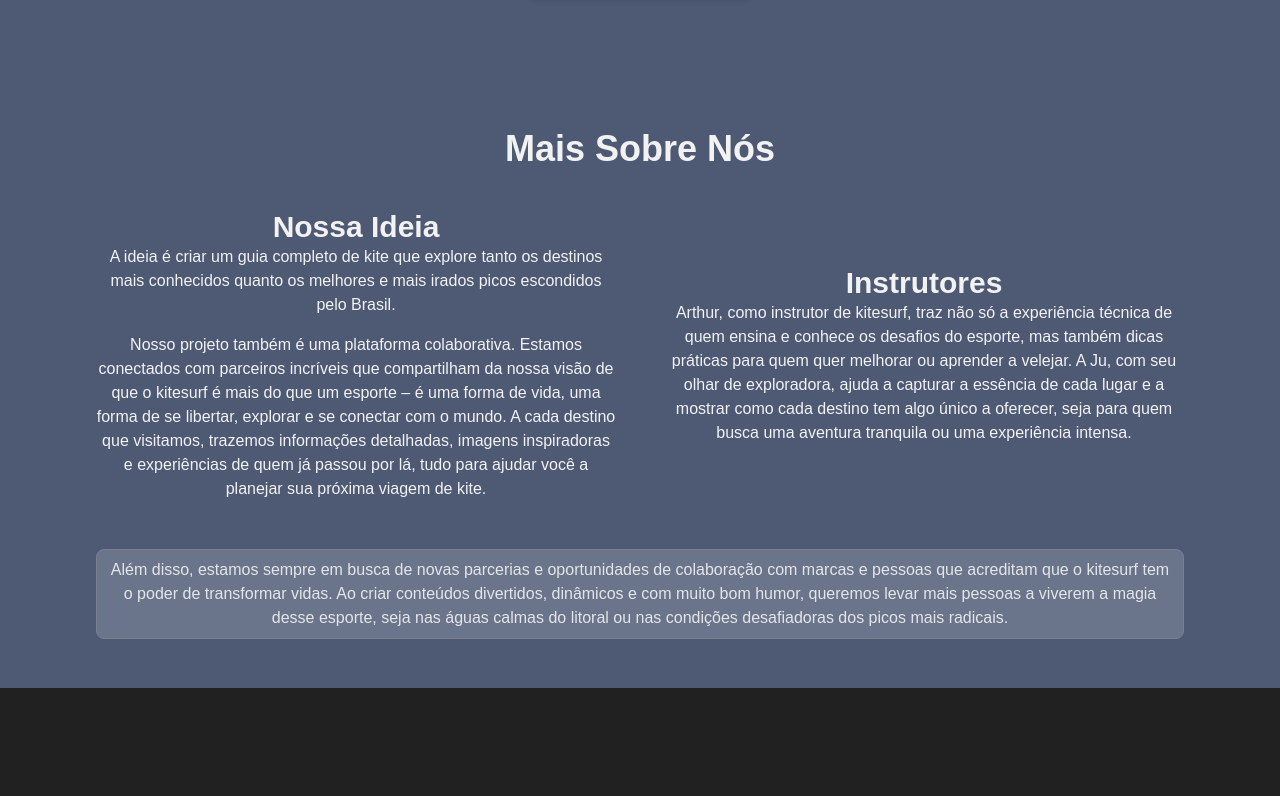
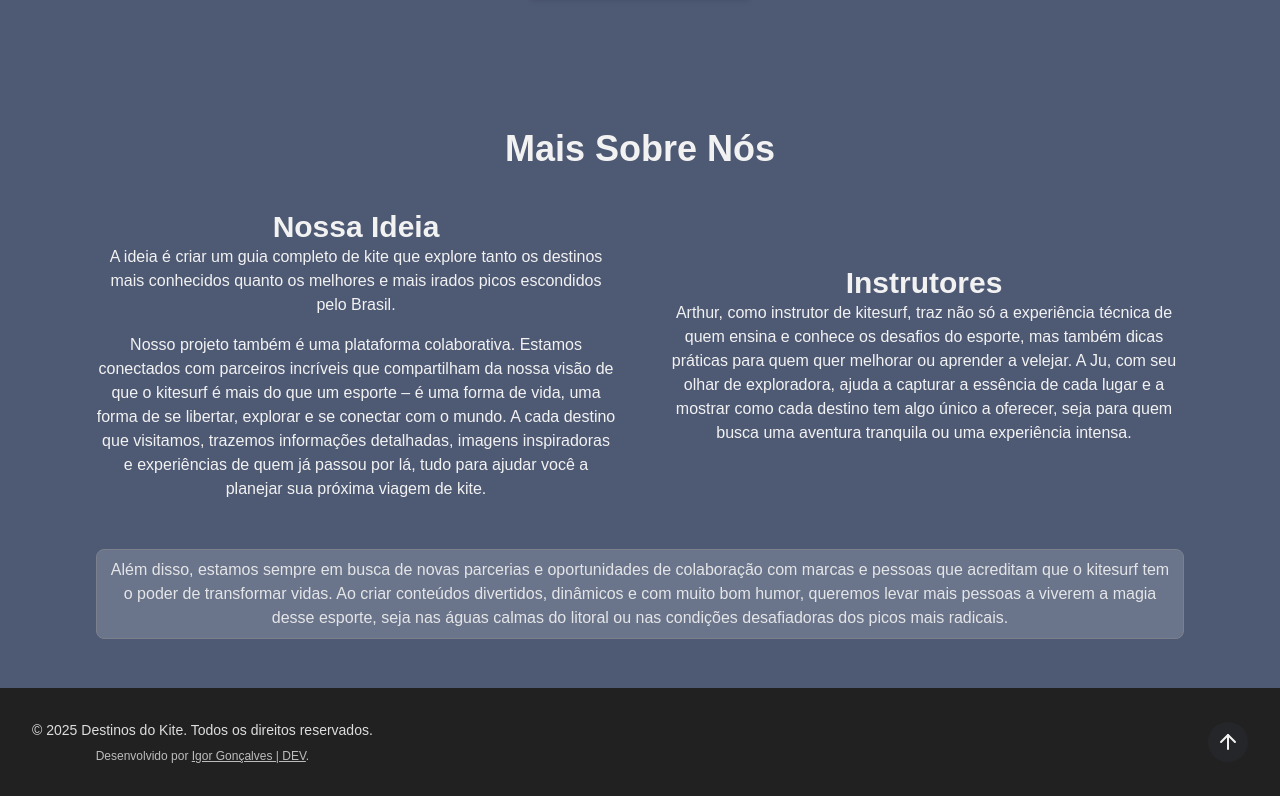
Before and after one commit to igorgp06/DestinosDoKite, a React (Vite) app in the folder frontend/: page / in a window 1280 px wide. Shown: the part 1552-2348 px from the top of the page. Before the commit the page ends 2240 px from the top, so only its background shows below. Built offline with nearby package versions, Linux system fonts and the light colour scheme.

Commit message:
[WORK 9.6] Adição do motion e do Footer. Conclusão da página Home.

```diff
--- a/frontend/package.json
+++ b/frontend/package.json
@@ -1,7 +1,7 @@
 {
   "name": "destinosdokite",
   "private": true,
-  "version": "0.9.5",
+  "version": "0.9.6",
   "type": "module",
   "scripts": {
     "dev": "vite",
@@ -16,6 +16,7 @@
     "autoprefixer": "^10.4.21",
     "axios": "^1.11.0",
     "clsx": "^2.1.1",
+    "framer-motion": "^12.23.12",
     "leaflet": "^1.9.4",
     "lucide-react": "^0.539.0",
     "postcss": "^8.5.6",
--- /dev/null
+++ b/frontend/src/components/Footer.jsx
@@ -0,0 +1,20 @@
+import { ArrowUp } from "lucide-react";
+
+export const Footer = () => {
+    return (
+        <div className="relative p-4 flex flex-wrap justify-between items-center">
+            <div className="space-y-2 text-center md:text-left justify-center">
+                <p className="text-sm text-primary-foreground/90">
+                    &copy; {new Date().getFullYear()} Destinos do Kite. Todos os direitos reservados.
+                </p>
+                <p className="text-xs text-primary-foreground/75 text-center ">
+                    Desenvolvido por <a href="https://igdeveloper.com.br" target="_blank" className="underline hover:text-primary-foreground transition-all duration-300">Igor Gonçalves | DEV</a>.
+                </p>
+            </div>
+
+            <a href="#hero" className="p-2 rounded-full bg-primary/10 hover:bg-primary/20 transition-colors duration-300">
+                <ArrowUp />
+            </a>
+        </div>
+    )
+}
--- a/frontend/src/components/Header.jsx
+++ b/frontend/src/components/Header.jsx
@@ -74,7 +74,7 @@ export const Header = () => {
 
             <button
                 onClick={() => setIsMenuOpen((prev) => !prev)}
-                className="md:hidden fixed top-5 right-5 z-50 p-2 rounded-md color-background/90 backdrop-blur-md shadow-md hover:opacity-80 transition-all duration-300"
+                className="md:hidden fixed top-2 right-4 z-50 p-2 rounded-md color-background/90 backdrop-blur-md shadow-md hover:opacity-80 transition-all duration-300"
                 aria-label={isMenuOpen ? "Fechar menu" : "Abrir menu"}
             >
                 {isMenuOpen ? <X size={24} /> : <Menu size={24} />}
--- a/frontend/src/pages/public/HomePage/HomePage.jsx
+++ b/frontend/src/pages/public/HomePage/HomePage.jsx
@@ -1,22 +1,45 @@
 import { Hero } from "./partials/Hero";
 import { About } from "./partials/About";
 import { More } from "./partials/More";
+import { Footer } from "../../../components/Footer";
 
-export const HomePage = () => {
+// eslint-disable-next-line no-unused-vars
+import { motion, useScroll, useTransform } from "framer-motion";
+import { useRef } from "react";
+
+export const HomePage = ({ children }) => {
+    const ref = useRef(null);
+    const { scrollYProgress } = useScroll({
+        target: ref,
+        offset: ["0 1", "1 1"],
+    });
+
+    const opacity = useTransform(scrollYProgress, [0, 0.5], [0, 1]);
+
     return (
         <div className="flex flex-col">
             <main id="hero" className="min-h-screen flex items-center justify-center bg-background">
                 <Hero />
             </main>
 
-            <section id="about" className="min-h-screen flex items-center justify-center bg-primary">
+            <motion.section
+                id="about"
+                className="min-h-screen flex items-center justify-center bg-primary"
+                ref={ref}
+                style={{ opacity }}
+            >
                 <About />
-            </section>
+                {children}
+            </motion.section>
 
             <section id="more" className="min-h-[75vh] sm:min-h-[80vh] flex items-center justify-center bg-primary">
                 <More />
             </section>
 
+            <footer className="p-4 bg-background">
+                <Footer />
+            </footer>
+
         </div>
     );
 };
--- a/frontend/src/pages/public/HomePage/partials/About.jsx
+++ b/frontend/src/pages/public/HomePage/partials/About.jsx
@@ -2,7 +2,7 @@ import { cn } from "../../../../lib/utils"
 
 export const About = () => {
     return (
-        <div className="relative min-h-[80vh] flex flex-col align-center justify-center px-4" id="about">
+        <div className="relative min-h-[80vh] flex flex-col align-center justify-center px-4 bg-primary" id="about">
             <div className="container max-w-4xl mx-auto text-center z-10">
                 <h2 className="text-3xl md:text-4x1 font-bold mb-12 text-center text-primary-foreground">
                     Quem Somos
```
Also changed, not shown: 1 other file (tests, documents, lock files or other folders).
